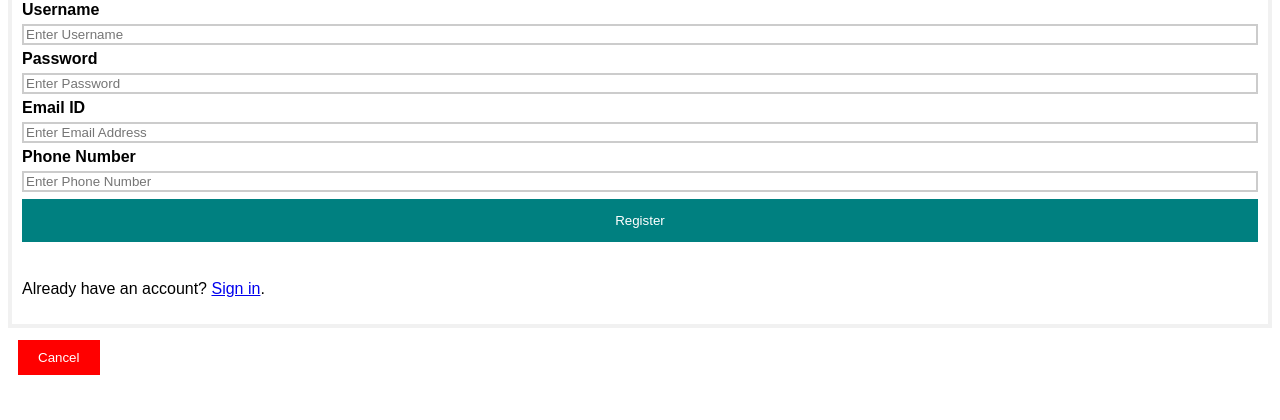
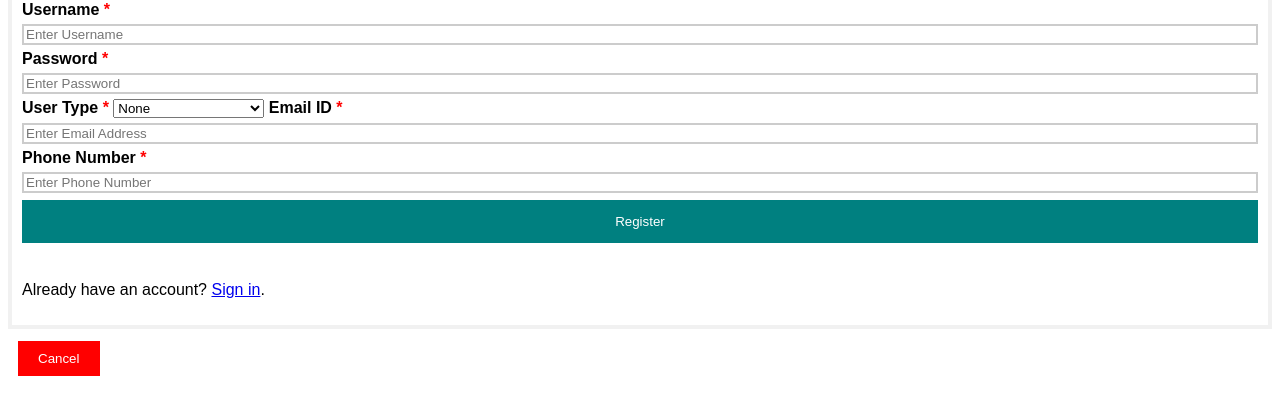
Before and after one commit to Anirudh-Chandran/B9CY100_2223_APT_10626568_10632013_10547037, a Flask app: page /Register in a window 1280 px wide. Shown: the part 309-729 px from the top of the page. Run offline with Flask 2, Linux system fonts and the light colour scheme.

Commit message:
Update registration.html

```diff
--- a/Python_Code/templates/registration.html
+++ b/Python_Code/templates/registration.html
@@ -2,7 +2,7 @@
 <html>
     <head>
         <title>
-            "Registration"
+            "Sign Up"
         </title>
         <meta name="viewpoint" content="width-device-width, initial-scale=1">
         <style>
@@ -77,7 +77,7 @@
            </style>
     </head>
     <body>
-        <center><h2> Please Register </h2></center>
+        <center><h2> Sign Up </h2></center>
         <form method="post">
             <div class="imgcontainer">
                 <img src="https://cdn-icons-png.flaticon.com/512/1792/1792392.png"
@@ -89,16 +89,22 @@
 					{% endfor %}
 			</div>
             <div class="container">
-                <label for="uname"><b>Username</b></label>
-                <input type="text" placeholder="Enter Username" name="uname" required>
+                <label for="uname" ><b>Username<b style="color: red"> *</b></b></label>
+                <input type="text" placeholder="Enter Username" name="uname" required >
 
-                <label for="pwd"><b>Password</b></label>
+                <label for="pwd"><b>Password<b style="color: red"> *</b></b></label>
                 <input type="password" placeholder="Enter Password" name="pwd" required>
 
-                <label for="email"><b>Email ID</b></label>
+				<label for="user_type"><b>User Type<b style="color: red"> *</b></b></label>
+				<select name="user_type" id="user_type" required>
+					<option name="none">None</option>
+					<option name="hospital">Hospital</option>
+					<option name="vendor">Vendor/ Manufacturer</option>
+					</select>
+                <label for="email"><b>Email ID<b style="color: red"> *</b></b></label>
                 <input type="text" placeholder="Enter Email Address" name="email" required>
 
-                <label for="num"><b>Phone Number</b></label>
+                <label for="num"><b>Phone Number<b style="color: red"> *</b></b></label>
                 <input type="text" placeholder="Enter Phone Number" name="num" required>
 
                 <button type="submit" >Register</button>
```
